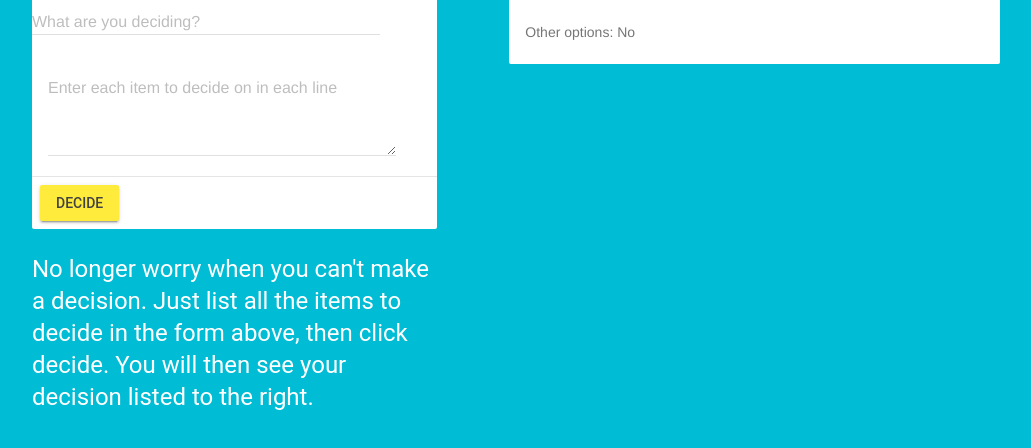
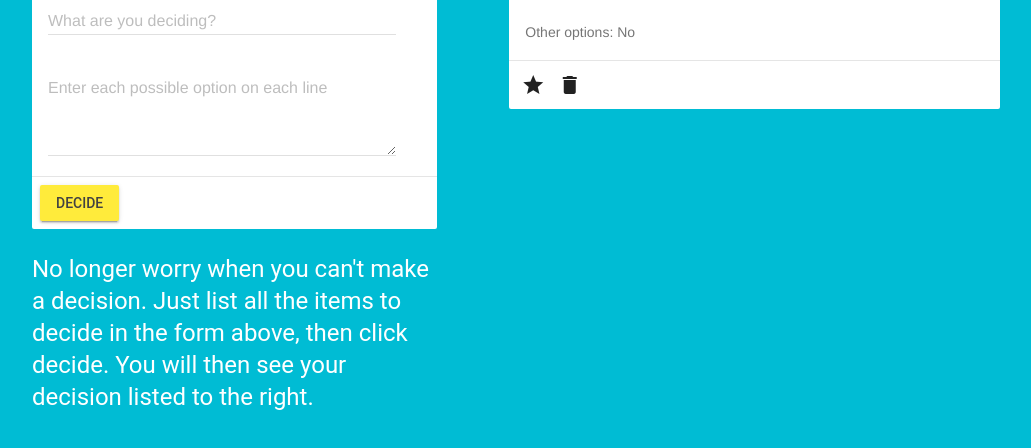
Before and after one commit to Andrew-Dev/decision-list, a plain HTML site: page index.html in a window 1280 px wide. Shown: the part 304-752 px from the top of the page, without its empty margins (96-1127 px from the left). Drawn offline with nearby package versions, Linux system fonts and the light colour scheme.

Commit message:
added decision card layout

```diff
--- a/index.css
+++ b/index.css
@@ -34,6 +34,7 @@ body {
 
 .mdl-card {
     width: 100%;
+    margin-bottom: 16px;
 }
 
 #title {
--- a/index.html
+++ b/index.html
@@ -25,14 +25,14 @@
                             <h4 class="mdl-card__title-text">Make a decision</h4>
                         </div>
                         <form action="#">
-                        <div class="mdl-textfield mdl-js-textfield">
-                            <input class="mdl-textfield__input" type="text" id="sample1">
-                            <label class="mdl-textfield__label" for="sample1">What are you deciding?</label>
-                        </div>
                         <div class="mdl-card__supporting-text" id="#decisionCardContent">
                             <div class="mdl-textfield mdl-js-textfield">
+                                <input class="mdl-textfield__input" type="text" id="sample1">
+                                <label class="mdl-textfield__label" for="sample1">What are you deciding?</label>
+                            </div>
+                            <div class="mdl-textfield mdl-js-textfield">
                                 <textarea class="mdl-textfield__input" type="text" rows= "4" id="sample5" ></textarea>
-                                <label class="mdl-textfield__label" for="sample5">Enter each item to decide on in each line</label>
+                                <label class="mdl-textfield__label" for="sample5">Enter each possible option on each line</label>
                             </div>
                         </div>
                         <div class="mdl-card__actions mdl-card--border">
@@ -56,7 +56,16 @@
                             <h2>Yes</h2>
                             <p>Other options: No</p>
                         </div>
+                        <div class="mdl-card__actions mdl-card--border">
+                            <button class="mdl-button mdl-js-button mdl-button--icon">
+                                <i class="material-icons">star</i>
+                            </button>
+                            <button class="mdl-button mdl-js-button mdl-button--icon">
+                                <i class="material-icons">delete</i>
+                            </button>
+                        </div>
                     </div>
+
                 </div>
             </div>
         </div>
--- a/index.js
+++ b/index.js
@@ -0,0 +1,5 @@
+let decisions = [];
+
+function renderDecisionCard() {
+
+}
```
